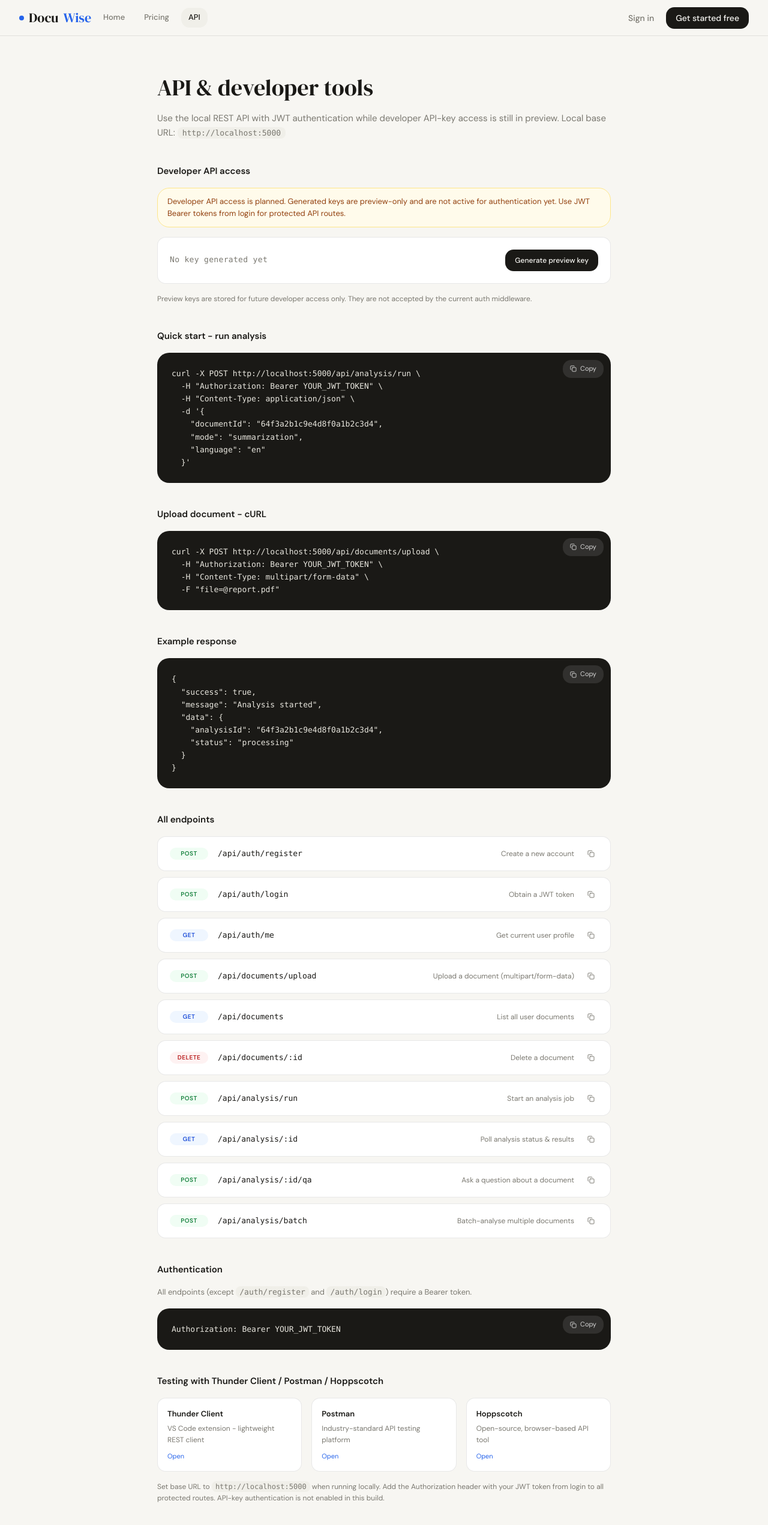
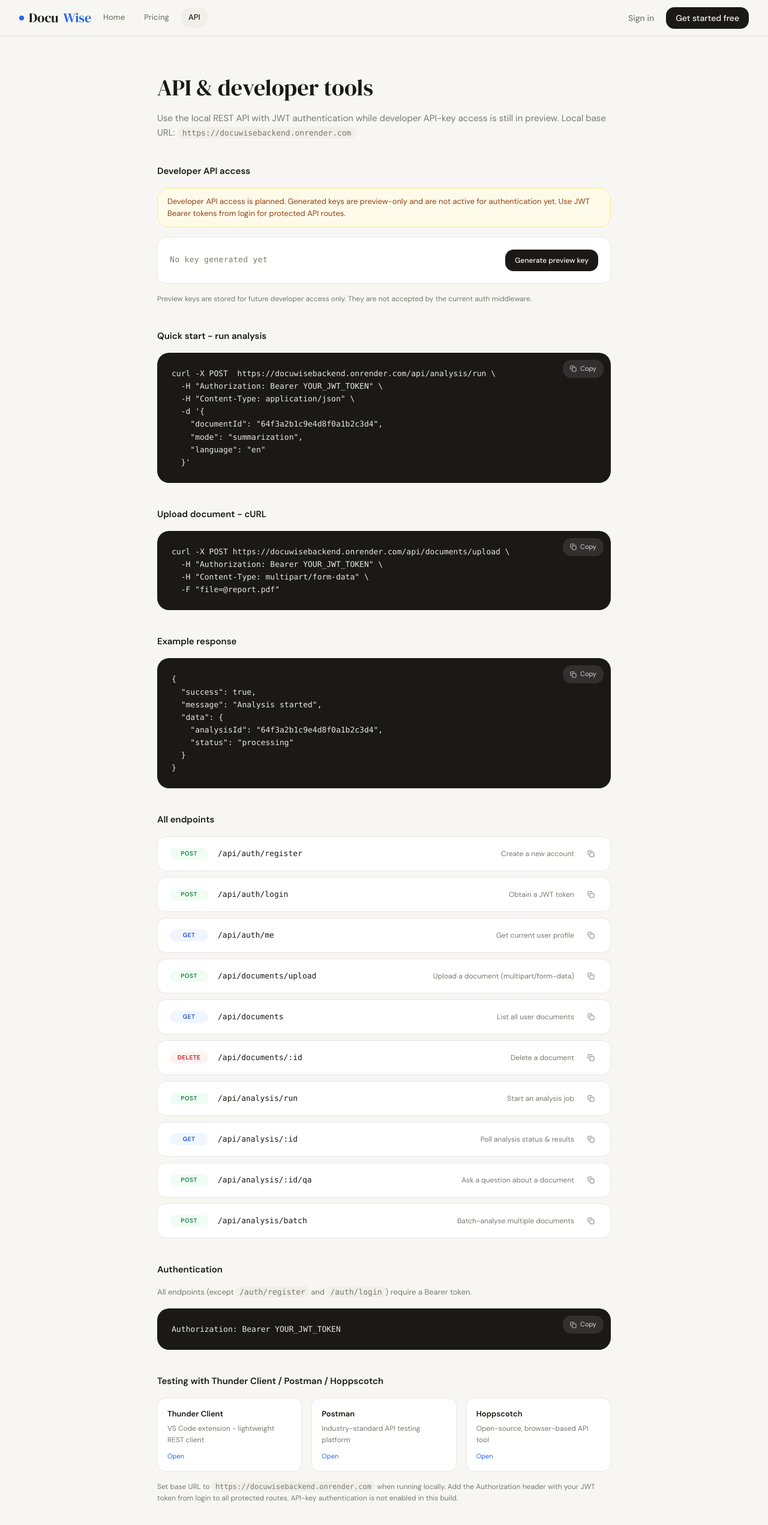
Before and after one commit to agpitproject/Docuwise, a React (Vite) app in the folder frontend/: page /api-docs in a window 1280 px wide. Shown: the top 2542 px of the page at 60% size. Built offline with nearby package versions, Linux system fonts and the light colour scheme; no server answers.

Commit message:
added backend url

```diff
--- a/frontend/src/pages/ApiPage.jsx
+++ b/frontend/src/pages/ApiPage.jsx
@@ -47,7 +47,7 @@ export default function ApiPage() {
 
   const maskedKey = apiKey ? `dw_live_${'*'.repeat(32)}` : null;
 
-  const curlExample = `curl -X POST http://localhost:5000/api/analysis/run \\
+  const curlExample = `curl -X POST  https://docuwisebackend.onrender.com/api/analysis/run \\
   -H "Authorization: Bearer YOUR_JWT_TOKEN" \\
   -H "Content-Type: application/json" \\
   -d '{
@@ -56,7 +56,7 @@ export default function ApiPage() {
     "language": "en"
   }'`;
 
-  const uploadExample = `curl -X POST http://localhost:5000/api/documents/upload \\
+  const uploadExample = `curl -X POST https://docuwisebackend.onrender.com/api/documents/upload \\
   -H "Authorization: Bearer YOUR_JWT_TOKEN" \\
   -H "Content-Type: multipart/form-data" \\
   -F "file=@report.pdf"`;
@@ -75,7 +75,7 @@ export default function ApiPage() {
       <h1 className="font-serif text-[38px] mb-2">API & developer tools</h1>
       <p className="text-[15px] text-muted mb-10">
         Use the local REST API with JWT authentication while developer API-key access is still in preview.
-        Local base URL: <code className="bg-surface2 px-2 py-0.5 rounded text-[13px]">http://localhost:5000</code>
+        Local base URL: <code className="bg-surface2 px-2 py-0.5 rounded text-[13px]">https://docuwisebackend.onrender.com</code>
       </p>
 
       {/* API Key */}
@@ -166,7 +166,7 @@ export default function ApiPage() {
           ))}
         </div>
         <p className="text-[12px] text-muted mt-4">
-          Set base URL to <code className="bg-surface2 px-1.5 py-0.5 rounded">http://localhost:5000</code> when running locally.
+          Set base URL to <code className="bg-surface2 px-1.5 py-0.5 rounded">https://docuwisebackend.onrender.com</code> when running locally.
           Add the Authorization header with your JWT token from login to all protected routes.
           API-key authentication is not enabled in this build.
         </p>
--- a/frontend/vite.config.js
+++ b/frontend/vite.config.js
@@ -8,7 +8,7 @@ export default defineConfig({
     proxy: {
       // Proxy /api requests to the backend during development
       '/api': {
-        target: 'http://localhost:5000',
+        target: 'https://docuwisebackend.onrender.com',
         changeOrigin: true,
       },
     },
```
Also changed, not shown: 2 other files (tests, documents, lock files or other folders).
